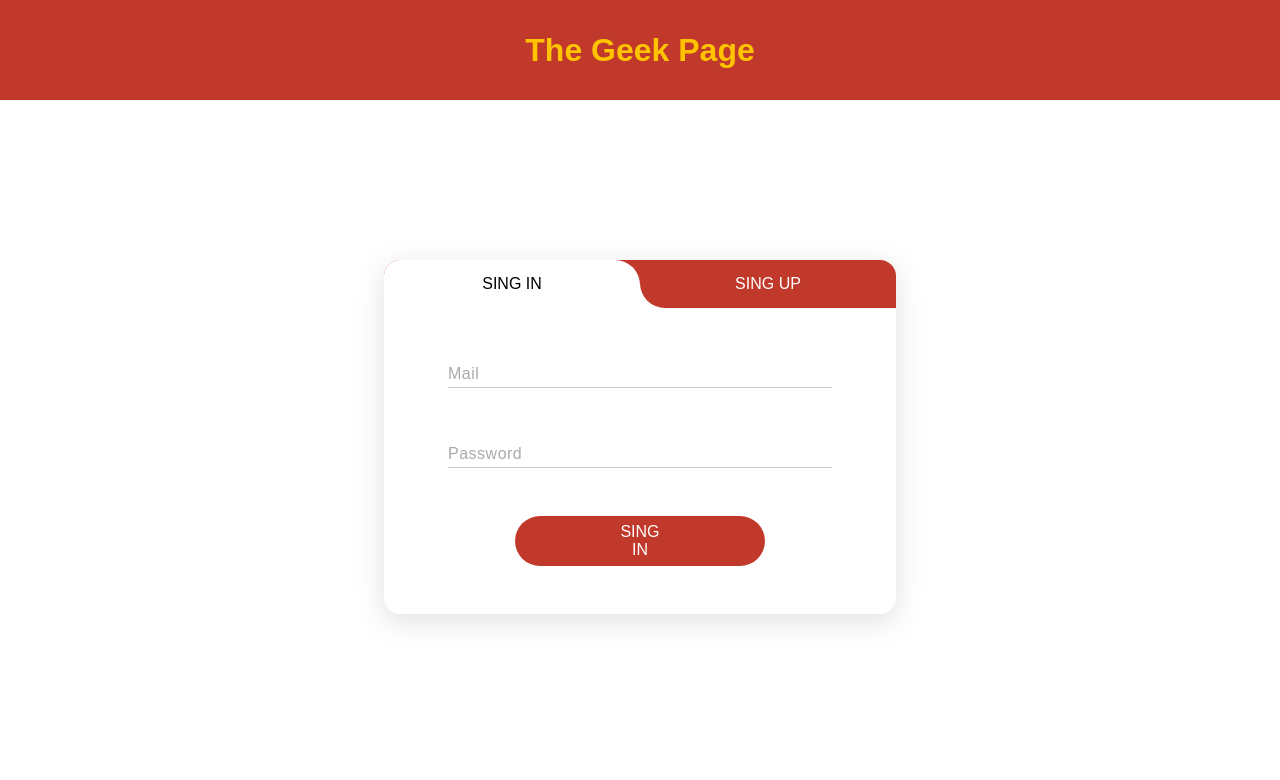
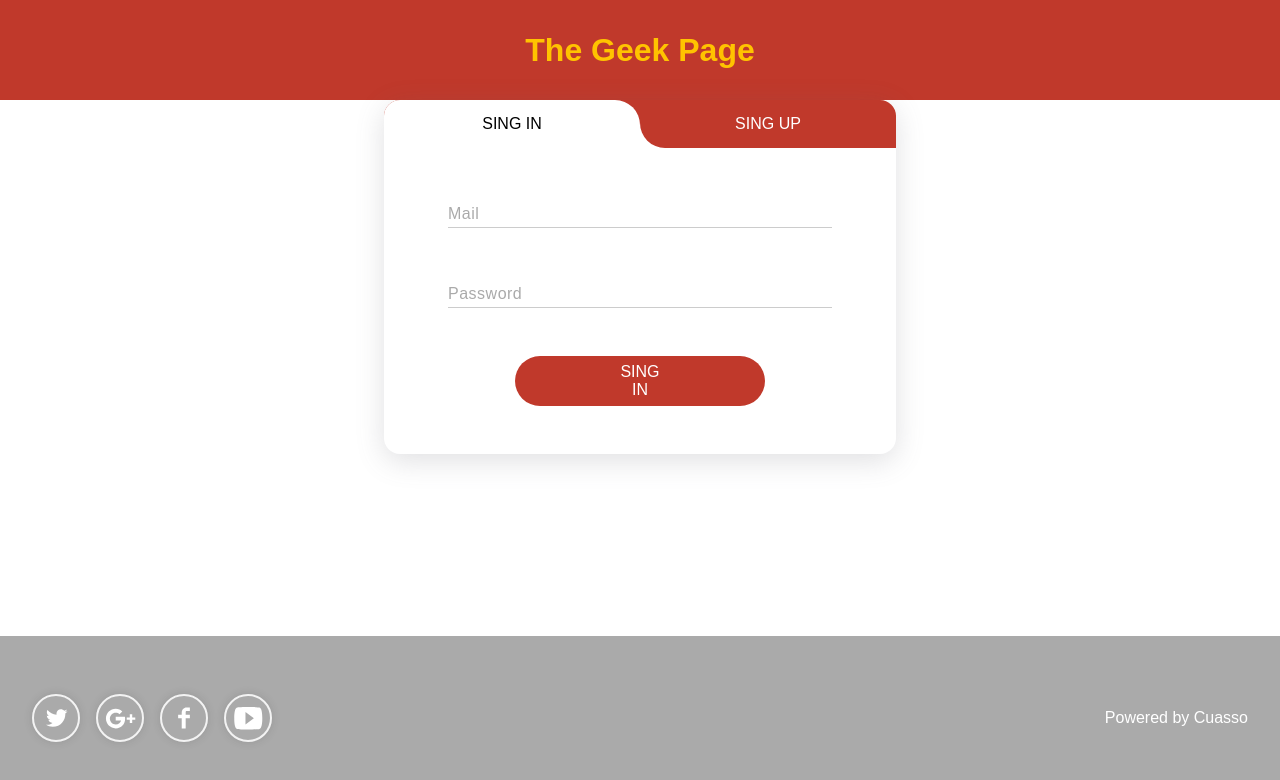
Before and after one commit to cuasso/geek-page, a React (Create React App) app in the folder client/: page / in a window 1280 px wide. Shown: the top 780 px of the page. Built offline with nearby package versions, Linux system fonts and the light colour scheme; the HTML template or start-up script is replaced by a standard one; a web font is replaced by a local one.

Commit message:
Agrego footer

```diff
--- a/client/src/App.js
+++ b/client/src/App.js
@@ -1,13 +1,14 @@
 import Login from "./components/login";
 import Header from "./layouts/header";
+import Footer from "./layouts/footer";
 
 function App() {
   return (
     <div>
       <Header />
       <Login />
+      <Footer />
     </div>
-
   )
 }
 
--- a/client/src/components/UI/input.js
+++ b/client/src/components/UI/input.js
@@ -45,7 +45,7 @@ const InputField = styled.input`
       transition: 0.3s;
     }
 
-    :focus ~ span
+    &:focus ~ span
     {
       width: 100%;
       transition: 0.4s;
@@ -58,7 +58,7 @@ const Placeholder = styled.label`
     left: 0;
     width: 100%;
     top: 9px;
-    color: ${colors.greyTwo};
+    color: ${colors.darkGrey};
     transition: 0.3s;
     z-index: -1;
     letter-spacing: 0.5px;
--- a/client/src/components/login/style.js
+++ b/client/src/components/login/style.js
@@ -3,7 +3,7 @@ import styled from "styled-components"
 export const LoginContainer = styled.div`
     max-width: 32rem;
     width: 80%;
-    margin: 10rem auto;
+    margin: 0 auto;
     box-shadow: rgba(100, 100, 111, 0.2) 0px 7px 29px 0px;
     border-radius: 1rem;
     padding-bottom: 3rem;
--- /dev/null
+++ b/client/src/components/socialMedias/index.js
@@ -0,0 +1,73 @@
+import styled from "styled-components"
+import colors from "../../themes/colors"
+
+export const Twitter = () => (
+    <Container>
+        <Svg viewBox="0 -7 15 30">
+            <path d="M15.36 3.434c-0.542 0.241-1.124 0.402-1.735 0.476 0.624-0.374 1.103-0.966 1.328-1.67-0.583 0.346-1.23 0.598-1.917 0.733-0.551-0.587-1.336-0.954-2.205-0.954-1.668 0-3.020 1.352-3.020 3.019 0 0.237 0.026 0.467 0.078 0.688-2.51-0.126-4.735-1.328-6.224-3.155-0.261 0.446-0.41 0.965-0.41 1.518 0 1.048 0.534 1.972 1.344 2.514-0.495-0.016-0.961-0.151-1.368-0.378 0 0.013 0 0.025 0 0.038 0 1.463 1.042 2.683 2.422 2.962-0.253 0.069-0.52 0.106-0.796 0.106-0.194 0-0.383-0.018-0.568-0.054 0.384 1.2 1.5 2.073 2.821 2.097-1.034 0.81-2.335 1.293-3.75 1.293-0.244 0-0.484-0.014-0.72-0.042 1.336 0.857 2.923 1.357 4.63 1.357 5.554 0 8.592-4.602 8.592-8.593 0-0.13-0.002-0.261-0.009-0.39 0.59-0.426 1.102-0.958 1.507-1.563z" />
+        </Svg>
+    </Container>
+)
+
+export const Google = () => (
+    <Container>
+        <Svg viewBox="-13 -13 72 72">
+            <path d="M48,22h-5v-5h-4v5h-5v4h5v5h4v-5h5 M16,21v6.24h8.72c-0.67,3.76-3.93,6.5-8.72,6.5c-5.28,0-9.57-4.47-9.57-9.75
+s4.29-9.74,9.57-9.74c2.38,0,4.51,0.82,6.19,2.42v0.01l4.51-4.51C23.93,9.59,20.32,8,16,8C7.16,8,0,15.16,0,24s7.16,16,16,16
+c9.24,0,15.36-6.5,15.36-15.64c0-1.17-0.11-2.29-0.31-3.36C31.05,21,16,21,16,21z" />
+        </Svg>
+    </Container >
+)
+
+export const Facebook = () => (
+    <Container>
+        <Svg viewBox="0 -7 16 30">
+            <path d="M12 3.303h-2.285c-0.27 0-0.572 0.355-0.572 0.831v1.65h2.857v2.352h-2.857v7.064h-2.698v-7.063h-2.446v-2.353h2.446v-1.384c0-1.985 1.378-3.6 3.269-3.6h2.286v2.503z" />
+        </Svg>
+    </Container>
+)
+
+export const Youtube = () => (
+    <Container>
+        <Svg viewBox="-150 -150 800 800">
+            <path d="M459,61.2C443.7,56.1,349.35,51,255,51c-94.35,0-188.7,5.1-204,10.2C10.2,73.95,0,163.2,0,255s10.2,181.05,51,193.8
+          C66.3,453.9,160.65,459,255,459c94.35,0,188.7-5.1,204-10.2c40.8-12.75,51-102,51-193.8S499.8,73.95,459,61.2z M204,369.75v-229.5
+          L357,255L204,369.75z" />
+        </Svg>
+    </Container >
+)
+
+
+const Container = styled.a`
+    width: 3rem;
+    height: 3rem;
+    float: left;
+    margin: .5rem 1rem .5rem 0;
+    color: ${colors.white};
+    border: .125rem solid #f3f3f3;
+    box-shadow: 0 0 8px 0 rgba(50, 50, 50, 0.15);
+    border-radius: 50%;
+    transition: 250ms;
+
+    &&:hover,
+    :focus {
+        outline-color: inherit;
+        color: ${colors.lightRed};
+        box-shadow: 0 0 24px 0 ${colors.lightRed}
+    }
+
+    @media (max-width: 600px) {
+        width: 2rem;
+        height: 2rem;
+  }
+`
+
+const Svg = styled.svg`
+    width: 100%;
+    max-width: 5rem;
+    height: 100%;
+    max-height: 5rem;
+    display: block;
+    margin: 0 auto;
+    fill: currentColor
+`
--- a/client/src/index.css
+++ b/client/src/index.css
@@ -8,5 +8,7 @@
 }
 
 :root {
+  position: relative;
+  min-height: 100vh;
   --max-width: 900px;
 }
--- /dev/null
+++ b/client/src/layouts/footer.js
@@ -0,0 +1,40 @@
+import React from 'react'
+
+import styled from 'styled-components'
+import { Twitter, Google, Facebook, Youtube } from '../components/socialMedias'
+import colors from '../themes/colors'
+
+const Footer = () => {
+    return (
+        <FooterContainer>
+            <div>
+                <Twitter />
+                <Google />
+                <Facebook />
+                <Youtube />
+            </div>
+            <Link href='https://github.com/cuasso' > Powered by Cuasso</Link>
+        </FooterContainer>
+    )
+}
+const Link = styled.a`
+    color: white;
+    text-align: center;
+    text-decoration: none;
+`
+
+const FooterContainer = styled.div`
+    position: absolute;
+    bottom: 0;
+    display: flex;
+    justify-content: space-between;
+    align-items: center;
+    background-color:${colors.darkGrey};
+    width: 100%;
+    height: 5rem;
+    min-height: max-content;;
+    margin: 0 auto;
+    padding: 50px 2rem;
+`
+
+export default Footer
--- a/client/src/themes/colors.js
+++ b/client/src/themes/colors.js
@@ -5,7 +5,7 @@ const colors = {
     lightYellow: '#FFFDA2',
     black: '#333',
     grey: '#ccc',
-    greyTwo: '#aaa',
+    darkGrey: '#aaa',
     white: '#fff',
     brown: '#9F6000'
 }
```
